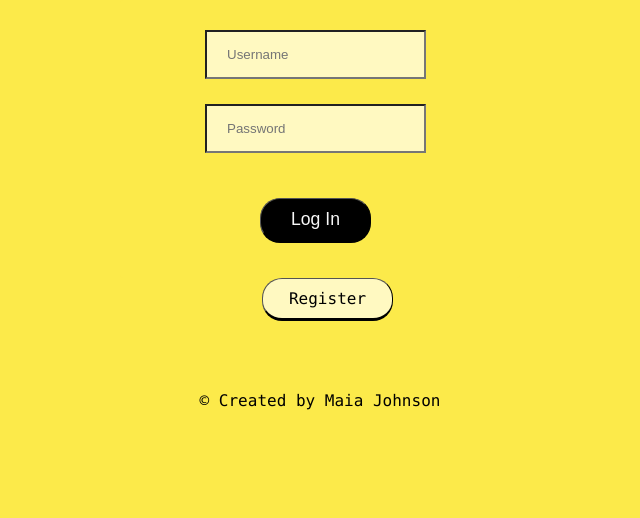
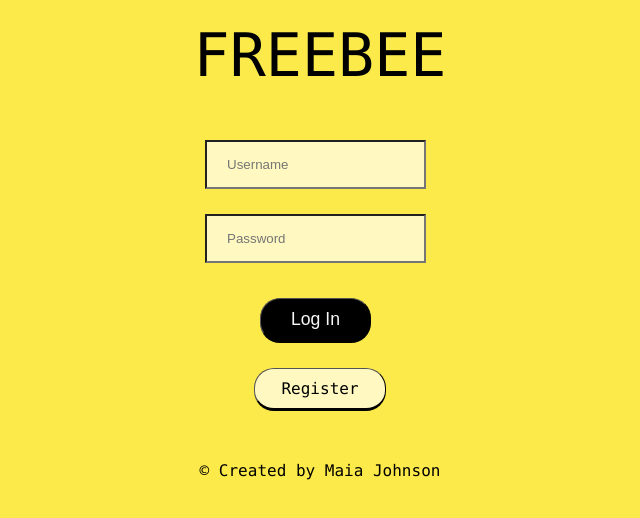
Before and after one commit to maiajohnson/freebee-solo-project, a React (Create React App) app: page /#/home in a window 1280 px wide. Before the commit this address led to /#/history. Shown: the top 518 px of the page, without its empty margins (320-960 px from the left). Built offline with nearby package versions, Linux system fonts and the light colour scheme; no server answers.

Commit message:
moved registration and login pages to individual components

```diff
--- a/src/components/App/App.css
+++ b/src/components/App/App.css
@@ -83,7 +83,8 @@ Button
   border-color: black;
   padding: 10px 26px;
   border-width: 1px 1px 3px;
-  margin-left: 15px;
+  margin-left: 35px;
+  margin-right: 27px;
   border-radius: 20px;
   background-color: #FFF9C1;
   font: inherit;
@@ -120,6 +121,7 @@ Form Treatment
   width: 400px;
   max-width: 100%;
   padding: 25px;
+  padding-bottom: 15px;
   margin: 0 auto 0px;
   background-color: #FCEA4A;
   border-radius: 3px;
@@ -153,7 +155,7 @@ input {
   padding: 15px 20px;
   background-color: #FFF9C1;
   margin-left: 60px;
-  margin-bottom: 40px;
+  margin-bottom: 30px;
 }
 
 .phoneNum {
--- a/src/components/Footer/Footer.css
+++ b/src/components/Footer/Footer.css
@@ -1,5 +1,5 @@
 footer {
-  margin-top: 50px;
+  margin-top: 30px;
   padding: 20px;
   text-align: center;
 }
--- /dev/null
+++ b/src/components/History/History.css
@@ -0,0 +1,25 @@
+
+.history-container {
+    padding: 20px;
+    background-color: #FFF9C1;
+  }
+
+.history-title {
+    text-align: center;
+    font-size: 60px;
+    font-weight: 100;
+    margin-top: 40px;
+  }
+
+.history-text {
+    text-align: center;
+    font-weight: 100;
+    margin-bottom: 40px;
+}
+
+.back-btn {
+    padding: 10px 20px;
+    border-radius: 20px;
+    background-color: #fcea4a;
+    font-family: "Lucida Console", Courier, monospace;
+  }
--- a/src/components/History/History.jsx
+++ b/src/components/History/History.jsx
@@ -1,6 +1,7 @@
 import { useDispatch, useSelector } from "react-redux";
 import React, { useEffect } from "react";
 import { Link } from "react-router-dom";
+import './History.css';
 
 function History() {
   const dispatch = useDispatch();
@@ -14,9 +15,12 @@ function History() {
   }, [])
 
     return (
-      <div className="container">
-        <h1>History</h1>
-        <h3>Detailed below is a list of past usernames used when signing up for trial services</h3>
+      <>
+      <div>
+        <h1 className="history-title">History</h1>
+        <h3 className="history-text">Detailed below is a list of past usernames used when signing up for trial services</h3>
+      </div>
+      <div className="history-container">
         <table className="past-table">
           {trialHistory.map(trial => (
             <tbody key={trial.id}>
@@ -38,6 +42,7 @@ function History() {
           </Link>
         </footer>
       </div>
+      </>
     )
 }
 
--- /dev/null
+++ b/src/components/LoginPage/LoginPage.css
@@ -0,0 +1,21 @@
+.title {
+    font-size: 60px;
+    font-weight:300;
+    color: black;
+    padding-top: 20px;
+    margin: auto;
+    text-align: center;
+  }
+
+
+/* This line makes the "Register" and "Login" buttons look like links */
+.reg_btn {
+    display: inline-block;
+    border-color: black;
+    padding: 10px 26px;
+    border-width: 1px 1px 3px;
+    border-radius: 20px;
+    background-color: #FFF9C1;
+    font: inherit;
+    color: black;
+  }
--- a/src/components/LoginPage/LoginPage.jsx
+++ b/src/components/LoginPage/LoginPage.jsx
@@ -2,18 +2,21 @@ import React from 'react';
 import LoginForm from '../LoginForm/LoginForm';
 import { useHistory } from 'react-router-dom';
 import Footer from '../Footer/Footer';
+import './LoginPage.css'
 
 function LoginPage() {
   const history = useHistory();
 
   return (
     <div>
+    <h1 className='title'>FREEBEE</h1>
+    <div>
       <LoginForm />
 
       <center>
         <button
           type="button"
-          className="btn btn_asLink"
+          className="reg_btn"
           onClick={() => {
             history.push('/registration');
           }}
@@ -24,6 +27,7 @@ function LoginPage() {
 
       <Footer />
     </div>
+    </div>
   );
 }
 
--- /dev/null
+++ b/src/components/RegisterForm/RegisterForm.css
@@ -0,0 +1,4 @@
+.register-text {
+    margin-top: 100px;
+    font-weight: 100;
+}
--- a/src/components/RegisterForm/RegisterForm.jsx
+++ b/src/components/RegisterForm/RegisterForm.jsx
@@ -1,5 +1,6 @@
 import React, { useState } from 'react';
 import { useDispatch, useSelector } from 'react-redux';
+import './RegisterForm.css';
 
 function RegisterForm() {
   const [username, setUsername] = useState('');
--- /dev/null
+++ b/src/components/RegisterPage/RegisterPage.css
@@ -0,0 +1,37 @@
+.title {
+    font-size: 60px;
+    font-weight:300;
+    color: black;
+    padding-top: 20px;
+    margin: auto;
+    text-align: center;
+    padding-bottom: 20px;
+  }
+
+  /* This line makes the "Register" and "Login" buttons look like links */
+.btn_asLink {
+    display: inline-block;
+    border-color: black;
+    padding: 10px 26px;
+    border-width: 1px 1px 3px;
+    margin-left: 5px;
+    border-radius: 20px;
+    background-color: #FFF9C1;
+    font: inherit;
+    color: black;
+  }
+
+
+.btn {
+    display: inline-block;
+    padding: 10px 30px;
+    border-color: black;
+    border-width: 1px 1px 3px;
+    border-radius: 20px;
+    background-color: black;
+    color: #f8f8f8;
+    font-size: 1.1rem;
+    outline: 0;
+    cursor: pointer;
+    margin-left: 105px;
+  }
--- a/src/components/RegisterPage/RegisterPage.jsx
+++ b/src/components/RegisterPage/RegisterPage.jsx
@@ -2,11 +2,14 @@ import React from 'react';
 import Footer from '../Footer/Footer';
 import { useHistory } from 'react-router-dom';
 import RegisterForm from '../RegisterForm/RegisterForm';
+import './RegisterPage.css'
 
 function RegisterPage() {
   const history = useHistory();
 
   return (
+    <div>
+      <h1 className='title'>FREEBEE</h1>
     <div>
       <RegisterForm />
 
@@ -24,6 +27,7 @@ function RegisterPage() {
 
       <Footer />
     </div>
+    </div>
   );
 }
 
```
